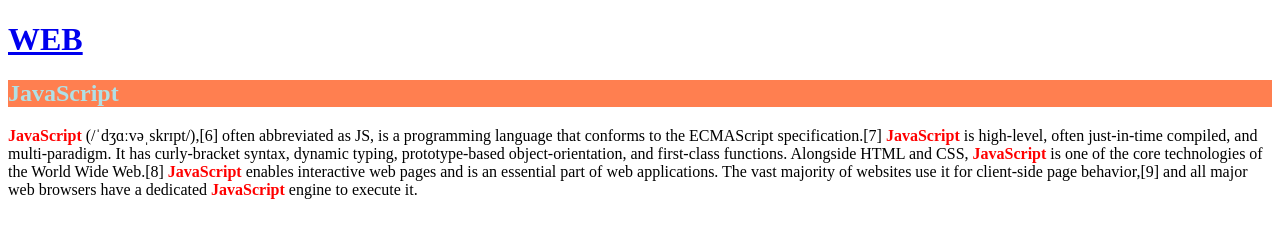
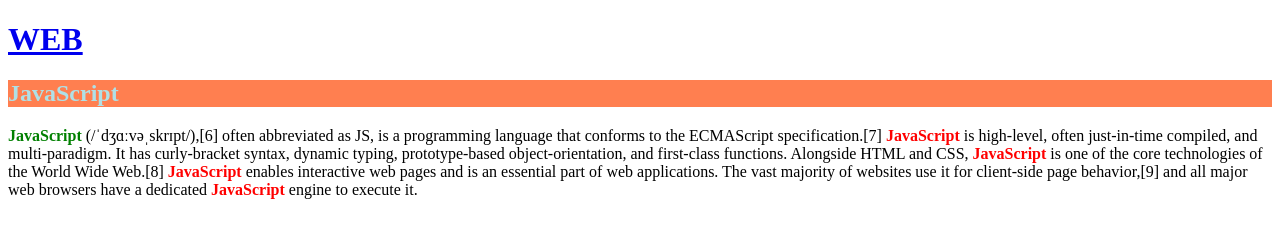
Before and after one commit to DongheeL/web1, a plain HTML site: page ex3.html in a window 1280 px wide. Drawn offline with Linux system fonts and the light colour scheme.

Commit message:
ex css grammar

```diff
--- a/ex3.html
+++ b/ex3.html
@@ -2,9 +2,13 @@
 <html>
 <head>
   <style>
+  /* class는 grouping을 위함. id는 식별하기 위함. */
     .js{
       font-weight: bold;
       color: red;
+    }
+    #first{
+      color: green;
     }
   </style>
 </head>
@@ -12,7 +16,7 @@
   <h1><a href="index.html">WEB</a></h1>
   <h2 style="color:powderblue;background-color:coral;"><span style="font-weight:bold;">JavaScript</span></h2>
   <p>
-    <span class="js">JavaScript</span> (/ˈdʒɑːvəˌskrɪpt/),[6] often abbreviated as JS, is a programming language that conforms to the ECMAScript specification.[7] <span class="js">JavaScript</span> is high-level, often just-in-time compiled, and multi-paradigm. It has curly-bracket syntax, dynamic typing, prototype-based object-orientation, and first-class functions.
+    <span id="first" class="js">JavaScript</span> (/ˈdʒɑːvəˌskrɪpt/),[6] often abbreviated as JS, is a programming language that conforms to the ECMAScript specification.[7] <span class="js">JavaScript</span> is high-level, often just-in-time compiled, and multi-paradigm. It has curly-bracket syntax, dynamic typing, prototype-based object-orientation, and first-class functions.
     Alongside HTML and CSS, <span class="js">JavaScript</span> is one of the core technologies of the World Wide Web.[8] <span class="js">JavaScript</span> enables interactive web pages and is an essential part of web applications. The vast majority of websites use it for client-side page behavior,[9] and all major web browsers have a dedicated <span class="js">JavaScript</span> engine to execute it.
   </p>
 </body>
```
